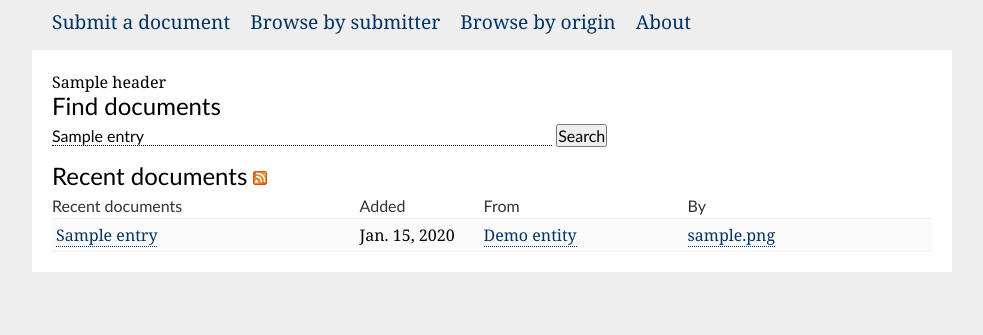
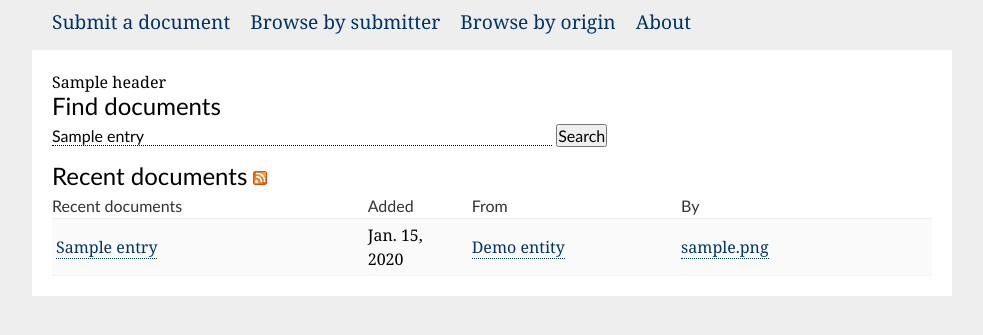
Before and after one commit to a2civictech/a2docs-sources, a Django app: template templates/home.html in a window 1280 px wide. Shown: the part 207-542 px from the top of the page, without its empty margins (148-1131 px from the left). Run offline with Django 3.2, Linux system fonts and the light colour scheme; data comes from the database, SQL or seed files in the repository; tables that the repository leaves empty hold one stand-in row (values such as "Sample post"); the template is opened without the code that fills it: values that come from a table or form of the project are taken from there, most other values are stand-ins (such as "Sample title", 1, 10 or a date in 2020); parts of the project's set-up code (start-up, migrations or seed data) failed here and were passed over.

Commit message:
Another date width tweak

```diff
--- a/assets/css/base.css
+++ b/assets/css/base.css
@@ -134,7 +134,7 @@ td.title, td.date, td.attachments, td.poster {
 td.title {
     padding-left:4px;
 }
-td.date { width: 100px; }
+td.date { width: 80px; }
 tr.even td {
 
 }
```
